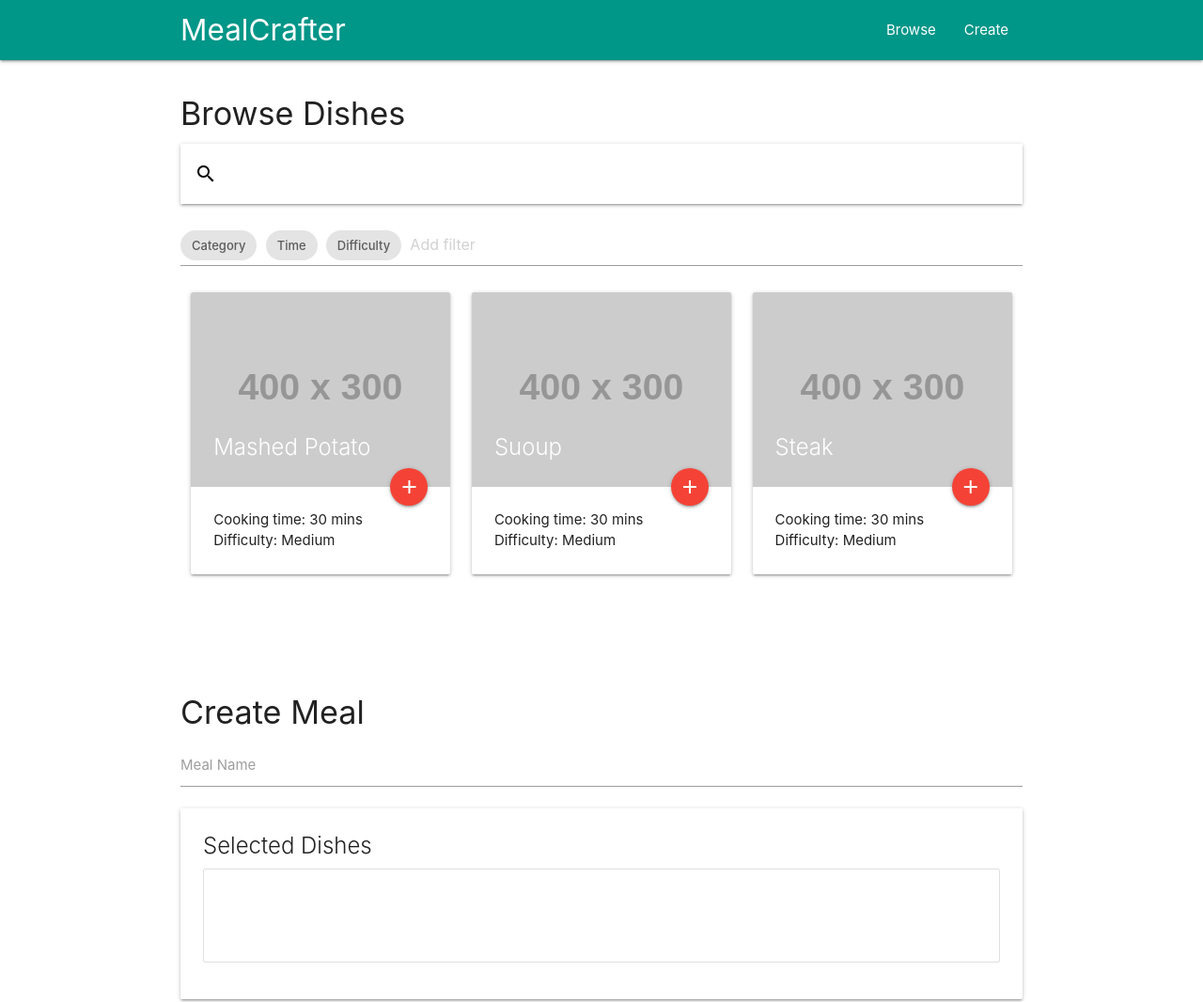
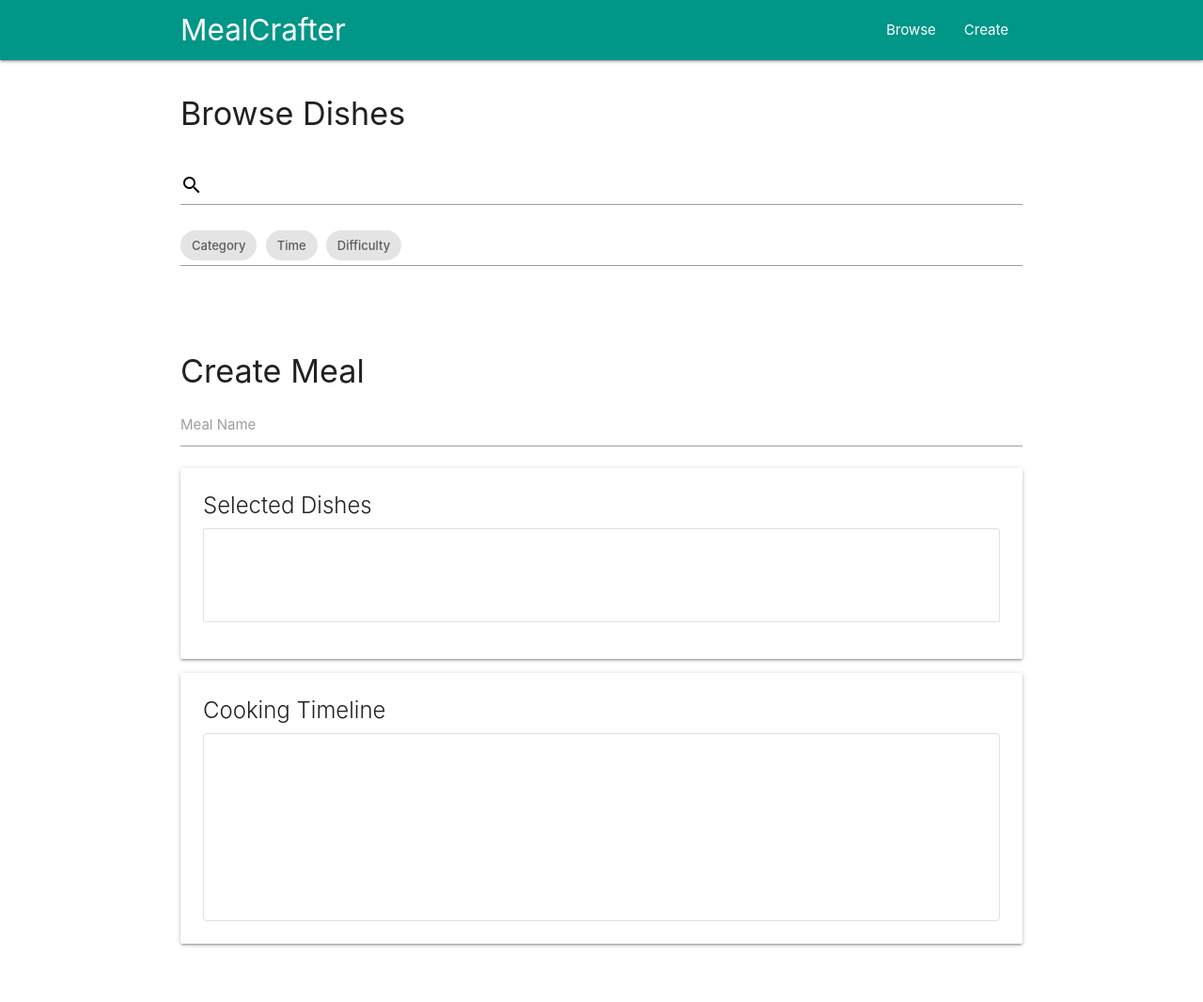
Before and after one commit to davidctenni/SIT725, a website: page 3.2P/public/index.html in a window 1280 px wide. Shown: the top 1066 px of the page at 94% size. After the commit the page ends 1034 px from the top, so only its background shows below. Drawn offline with nearby package versions, Linux system fonts and the light colour scheme; placeholder pictures from the web are drawn by us.

Commit message:
added dynamic js searching and loading from json

```diff
--- a/3.2P/public/css/styles.css
+++ b/3.2P/public/css/styles.css
@@ -13,16 +13,27 @@
     min-height: 100px;
 }
 
-nav .input-field {
-    height: 100%;
+nav.white {
+    box-shadow: none;
+    background-color: white !important;
+    margin-bottom: 20px;
 }
 
-#search {
-    height: 100%;
-    margin: 0;
-    padding-left: 50px;
+nav.white .input-field input[type=search] {
+    border-bottom: 1px solid #9e9e9e;
+    height: 64px;
 }
 
-#search:focus {
-    background-color: #fff;
+nav.white .input-field input[type=search]:focus {
+    background-color: white;
+    border-bottom: 1px solid #26a69a;
+    box-shadow: none;
 }
+
+nav.white .input-field input[type=search] + label i {
+    color: #9e9e9e;
+}
+
+nav.white .input-field input[type=search] + label.active i {
+    color: #26a69a;
+}
--- /dev/null
+++ b/3.2P/public/dishes.json
@@ -0,0 +1,52 @@
+{
+    "dishes": [
+      {
+        "name": "Mashed Potato",
+        "cookingTime": "30 mins",
+        "difficulty": "Medium",
+        "image": "https://placehold.co/400x300/png"
+      },
+      {
+        "name": "Steak",
+        "cookingTime": "15 mins",
+        "difficulty": "Hard",
+        "image": "https://placehold.co/400x300/png"
+      },
+      {
+        "name": "Steamed Broccoli",
+        "cookingTime": "10 mins",
+        "difficulty": "Easy",
+        "image": "https://placehold.co/400x300/png"
+      },
+      {
+        "name": "Roasted Carrots",
+        "cookingTime": "25 mins",
+        "difficulty": "Easy",
+        "image": "https://placehold.co/400x300/png"
+      },
+      {
+        "name": "Grilled Chicken",
+        "cookingTime": "20 mins",
+        "difficulty": "Medium",
+        "image": "https://placehold.co/400x300/png"
+      },
+      {
+        "name": "Sautéed Mushrooms",
+        "cookingTime": "15 mins",
+        "difficulty": "Easy",
+        "image": "https://placehold.co/400x300/png"
+      },
+      {
+        "name": "Baked Salmon",
+        "cookingTime": "25 mins",
+        "difficulty": "Medium",
+        "image": "https://placehold.co/400x300/png"
+      },
+      {
+        "name": "Garden Salad",
+        "cookingTime": "10 mins",
+        "difficulty": "Easy",
+        "image": "https://placehold.co/400x300/png"
+      }
+    ]
+  }
--- a/3.2P/public/index.html
+++ b/3.2P/public/index.html
@@ -32,13 +32,13 @@
             <h4>Browse Dishes</h4>
 
             <!-- Search Bar -->
-            <nav class="white black-text">
+            <nav class="white">
                 <div class="nav-wrapper">
                     <form>
                         <div class="input-field">
-                            <input id="search" type="search" required>
-                            <label class="label-icon" for="search"><i
-                                    class="material-icons black-text">search</i></label>
+                            <input id="search" type="search" class="autocomplete" required>
+                            <label class="label-icon" for="search"><i class="material-icons black-text">search</i></label>
+                            <i class="material-icons">close</i>
                         </div>
                     </form>
                 </div>
@@ -52,51 +52,7 @@
             </div>
 
             <!-- Dish Grid will display dishs on cards based on filter and searchbar-->
-            <div class="row">
-                <div class="col s12 m4">
-                    <div class="card">
-                        <div class="card-image">
-                            <img src="https://placehold.co/400x300/png">
-                            <span class="card-title">Mashed Potato</span>
-                            <a class="btn-floating halfway-fab waves-effect waves-light red"><i
-                                    class="material-icons">add</i></a>
-                        </div>
-                        <div class="card-content">
-                            <p>Cooking time: 30 mins</p>
-                            <p>Difficulty: Medium</p>
-                        </div>
-                    </div>
-                </div>
-                <div class="row">
-                    <div class="col s12 m4">
-                        <div class="card">
-                            <div class="card-image">
-                                <img src="https://placehold.co/400x300/png">
-                                <span class="card-title">Suoup</span>
-                                <a class="btn-floating halfway-fab waves-effect waves-light red"><i
-                                        class="material-icons">add</i></a>
-                            </div>
-                            <div class="card-content">
-                                <p>Cooking time: 30 mins</p>
-                                <p>Difficulty: Medium</p>
-                            </div>
-                        </div>
-                    </div>
-                    <div class="row">
-                        <div class="col s12 m4">
-                            <div class="card">
-                                <div class="card-image">
-                                    <img src="https://placehold.co/400x300/png">
-                                    <span class="card-title">Steak</span>
-                                    <a class="btn-floating halfway-fab waves-effect waves-light red"><i
-                                            class="material-icons">add</i></a>
-                                </div>
-                                <div class="card-content">
-                                    <p>Cooking time: 30 mins</p>
-                                    <p>Difficulty: Medium</p>
-                                </div>
-                            </div>
-                        </div>
+            <div id="dishCards" class="row">
                         <!-- Card holder for dishes -->
                     </div>
         </section>
@@ -116,7 +72,7 @@
                 <div class="card-content">
                     <span class="card-title">Selected Dishes</span>
                     <div class="collection">
-                        <!-- Dishes will be added here -->
+                        <!-- Dishes will spawn here when selected above-->
                     </div>
                 </div>
             </div>
@@ -126,7 +82,7 @@
                 <div class="card-content">
                     <span class="card-title">Cooking Timeline</span>
                     <div class="timeline">
-                        <!-- all the information from the dishes will be joined here -->
+                        <!-- all the information from the dishes will be joined here later -->
                     </div>
                 </div>
             </div>
--- a/3.2P/public/js/script.js
+++ b/3.2P/public/js/script.js
@@ -1,14 +1,55 @@
-
 document.addEventListener('DOMContentLoaded', function() {
-    // Initialize Materialize components
+    // Initialize other Materialize components
     M.AutoInit();
 
-    // Initialize chips
-    var elems = document.querySelectorAll('.chips');
-    var instances = M.Chips.init(elems, {
-        placeholder: 'Add filter',
-        secondaryPlaceholder: '+Filter'
-    });
+    const searchInput = document.querySelector('#search');
+    const cardsContainer = document.querySelector('#dishCards');
 
+    // Fetch dishes for autocomplete
+    fetch('/dishes.json')
+        .then(response => response.json())
+        .then(data => {
+            // Create autocomplete data object
+            let autocompleteData = {};
+            data.dishes.forEach(dish => {
+                autocompleteData[dish.name] = null; // null for no icon
+            });
 
+            // Initialize autocomplete
+            const autocompleteElem = document.querySelector('.autocomplete');
+            M.Autocomplete.init(autocompleteElem, {
+                data: autocompleteData,
+                onAutocomplete: function(selectedName) {
+                    // Find the selected dish
+                    const selectedDish = data.dishes.find(dish =>
+                        dish.name === selectedName
+                    );
+
+                    if (selectedDish) {
+                        displayDish(selectedDish);
+                    }
+                }
+            });
+        });
+
+    function displayDish(dish) {
+        const cardHTML = `
+            <div class="col s12 m4">
+                <div class="card">
+                    <div class="card-image">
+                        <img src="${dish.image}">
+                        <span class="card-title">${dish.name}</span>
+                        <a class="btn-floating halfway-fab waves-effect waves-light red">
+                            <i class="material-icons">add</i>
+                        </a>
+                    </div>
+                    <div class="card-content">
+                        <p>Cooking time: ${dish.cookingTime}</p>
+                        <p>Difficulty: ${dish.difficulty}</p>
+                    </div>
+                </div>
+            </div>
+        `;
+        cardsContainer.innerHTML += cardHTML;
+    }
 });
```
